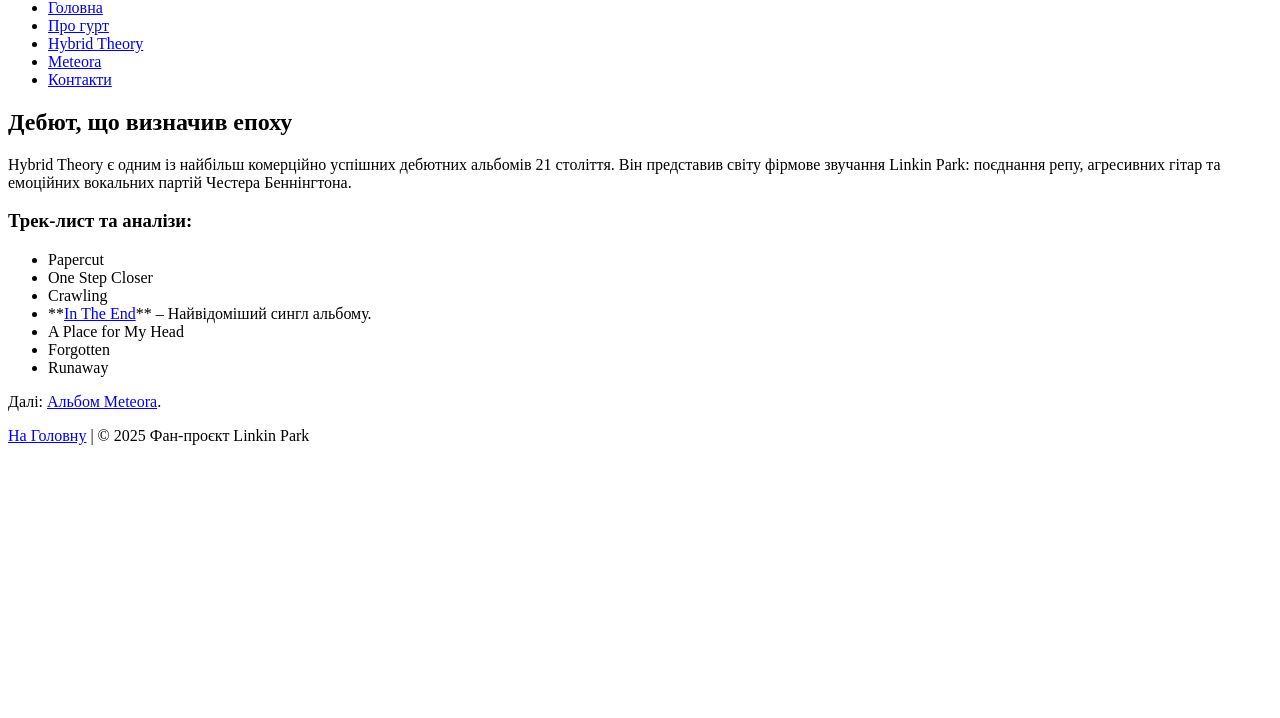
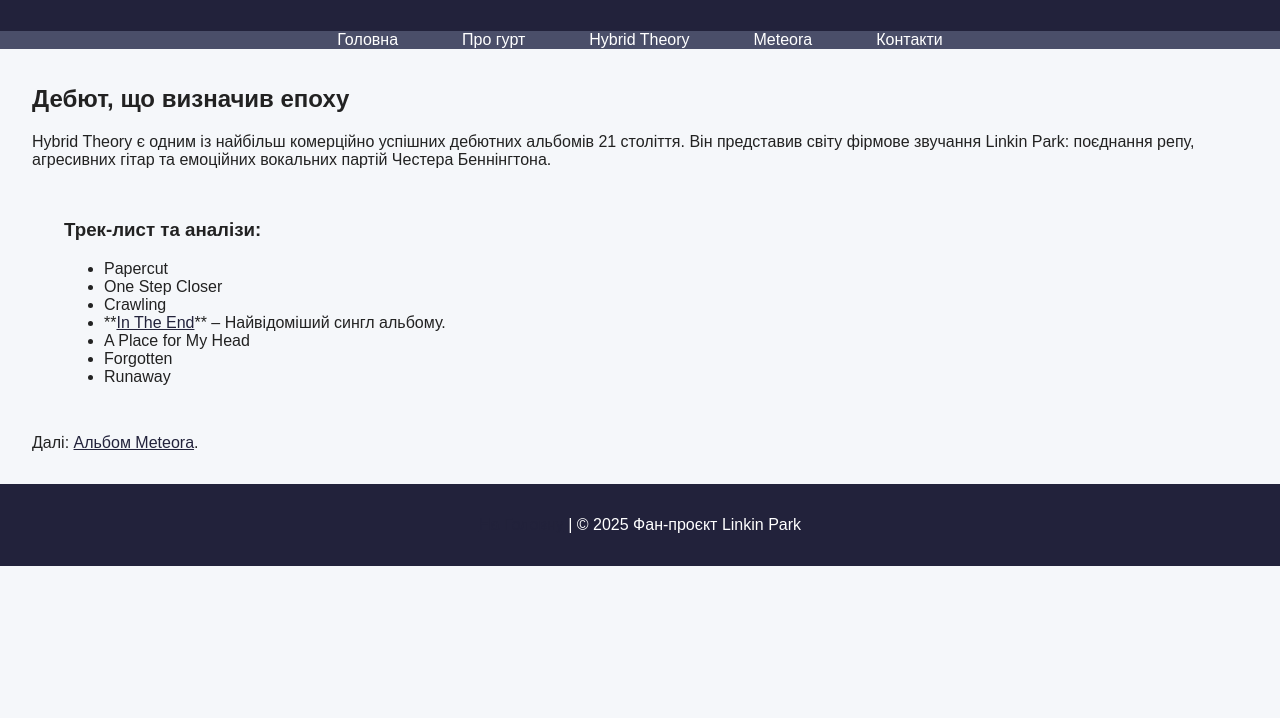
Before and after one commit to Nappinggg/Web3_LinkinPark, a plain HTML site: page hybrid-theory.html in a window 1280 px wide. Shown: the part 82-800 px from the top of the page. Drawn offline with Linux system fonts and the light colour scheme.

Commit message:
Update hybrid-theory.html

```diff
--- a/hybrid-theory.html
+++ b/hybrid-theory.html
@@ -2,8 +2,10 @@
 <html lang="uk">
 <head>
     <meta charset="UTF-8">
-    <title>Hybrid Theory (2000)</title>
+    <title>Linkin Park -</title>
+    <link rel="stylesheet" href="styles.css">
 </head>
+
 <body>
     <header>
         <h1>💿 Hybrid Theory (2000)</h1>
@@ -43,4 +45,5 @@
         <p><a href="index.html">На Головну</a> | © 2025 Фан-проєкт Linkin Park</p>
     </footer>
 </body>
+
 </html>
```
